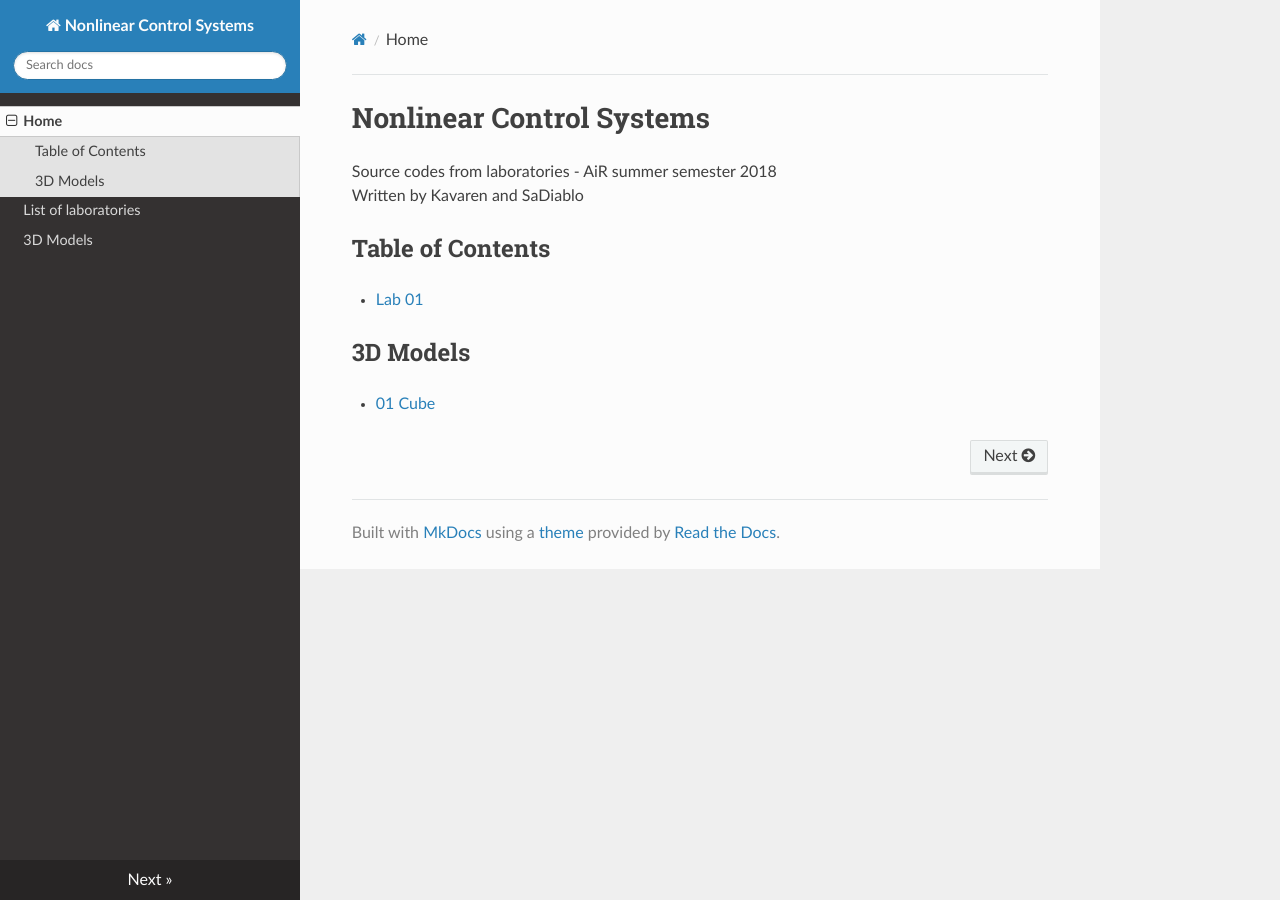
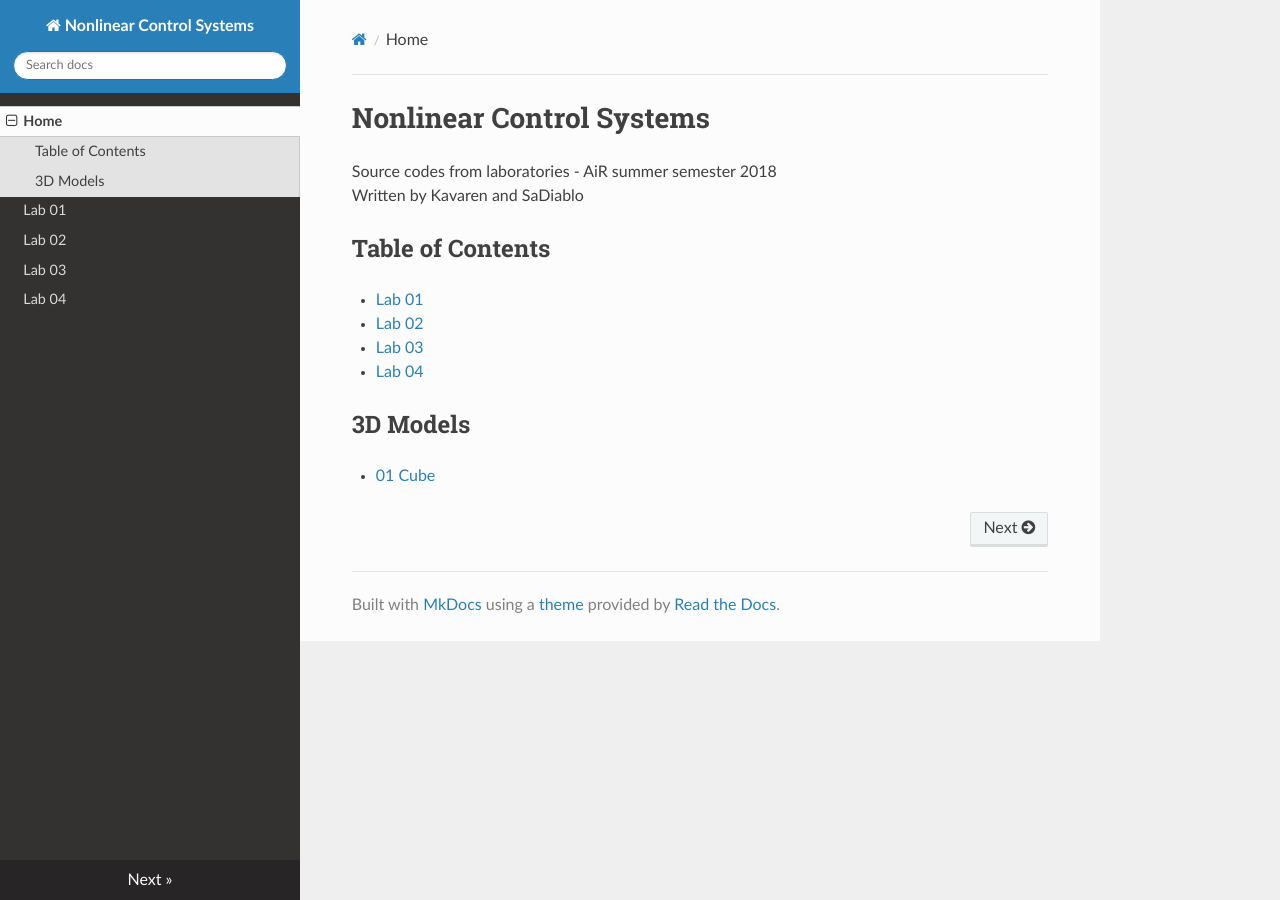
Before and after one commit to SaDiablo/NonlinearControlSystems, an MkDocs documentation site: the page built from docs/index.md, in a window 1280 px wide. Built offline with MkDocs 1.6.1, drawn with Linux system fonts in a browser that asks for light colours; nearby versions of some CDN libraries; old or Windows-style settings are respelled for this version of MkDocs.

Commit message:
Cleanup
- Added Lab2 to 4
- Deleted 3d model

```diff
--- a/docs/index.md
+++ b/docs/index.md
@@ -5,7 +5,10 @@ Written by Kavaren and SaDiablo
 
 ## Table of Contents
 
-* [Lab 01](SourceCodes.md#lab-01)
+* [Lab 01](Lab_01.md)
+* [Lab 02](Lab_02.md)
+* [Lab 03](Lab_03.md)
+* [Lab 04](Lab_04.md)
 
 ## 3D Models
 
--- a/mkdocs.yml
+++ b/mkdocs.yml
@@ -4,5 +4,7 @@ theme: readthedocs
 
 pages:
     - Home: index.md
-    - List of laboratories: SourceCodes.md
-    - 3D Models: 3DModels.md
+    - Lab 01: Lab_01.md
+    - Lab 02: Lab_02.md
+    - Lab 03: Lab_03.md
+    - Lab 04: Lab_04.md
```
Also changed, not shown: docs/3DModels.md (deleted, +0 -5 lines), docs/Lab_01.md (added, +5 -0 lines), docs/Lab_02.md (added, +4 -0 lines), docs/Lab_03.md (added, +4 -0 lines), docs/Lab_04.md (added, +4 -0 lines), docs/SourceCodes.md (deleted, +0 -3 lines), docs/img/01_Cube.jpg (deleted).
